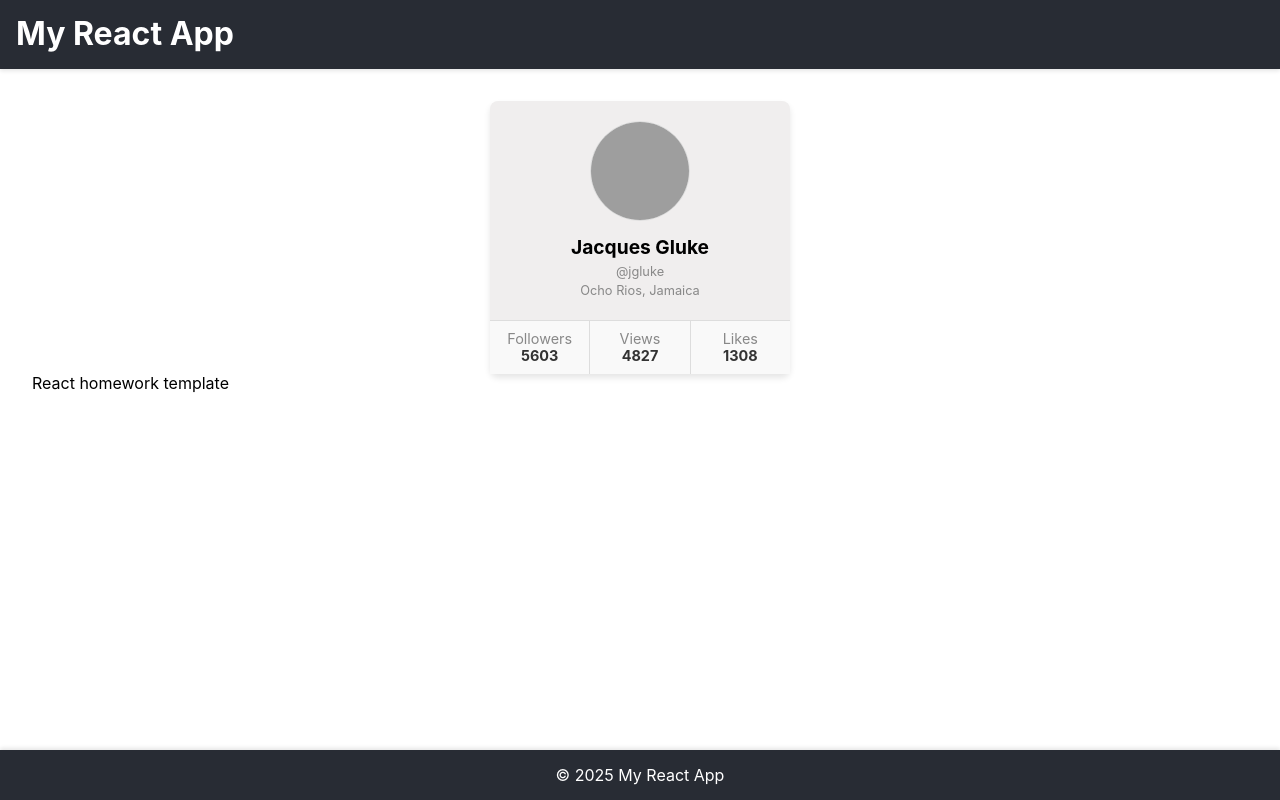
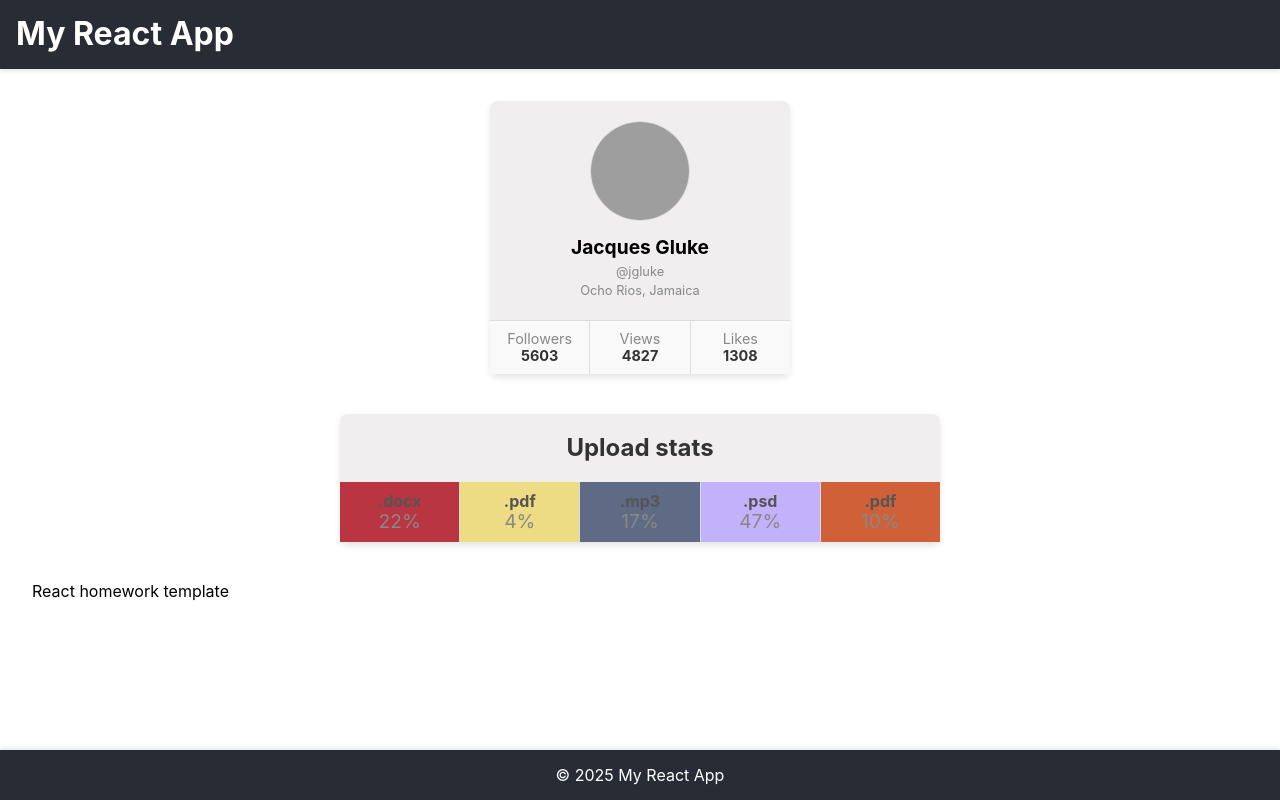
Before and after one commit to Fetivol/React_learning, a React (Create React App) app: page / in a window 1280 px wide. Built offline with nearby package versions, Linux system fonts and the light colour scheme; grey boxes are pictures that could not be loaded.

Commit message:
statistics component

```diff
--- a/src/components/App.jsx
+++ b/src/components/App.jsx
@@ -1,12 +1,14 @@
 import { GlobalStyle } from './GlobalStyle';
 import Layout from './Layout';
-import Profile from './Profile/Profile';
+import Profile from './Profile';
 import { user, friends, transactions, data } from 'data';
+import Statistics from './Statistics';
 
 export const App = () => {
   return (
     <Layout>
       <Profile user={user} />
+      <Statistics data={data} />
       React homework template
       <GlobalStyle />
     </Layout>
--- /dev/null
+++ b/src/components/Profile/index.js
@@ -0,0 +1 @@
+export { default } from './Profile';
--- /dev/null
+++ b/src/components/Statistics/Statistics.jsx
@@ -0,0 +1,30 @@
+import React from 'react';
+import { ListElement, Section } from './Statistics.styled';
+
+function getRandomColor() {
+  const letters = '0123456789ABCDEF';
+  let color = '#';
+  for (let i = 0; i < 6; i++) {
+    color += letters[Math.floor(Math.random() * 16)];
+  }
+  return color;
+}
+
+function Statistics({ data }) {
+  return (
+    <Section>
+      <h2>Upload stats</h2>
+
+      <ul>
+        {data.map(el => (
+          <ListElement key={el.id} bgColor={getRandomColor()}>
+            <span>{el.label}</span>
+            <span>{el.percentage}%</span>
+          </ListElement>
+        ))}
+      </ul>
+    </Section>
+  );
+}
+
+export default Statistics;
--- /dev/null
+++ b/src/components/Statistics/Statistics.styled.jsx
@@ -0,0 +1,55 @@
+import styled from 'styled-components';
+
+export const Section = styled.section`
+  width: 100%;
+  max-width: 600px;
+  margin: 40px auto;
+  padding: 20px 0 0 0;
+  background-color: #f0eeee;
+  box-shadow: 0 4px 6px rgba(0, 0, 0, 0.1);
+  display: flex;
+  flex-direction: column;
+  align-items: center;
+  text-align: center;
+  border-radius: 8px;
+  h2 {
+    margin-bottom: 20px;
+    font-size: 1.5rem;
+    color: #333;
+  }
+  ul {
+    list-style: none;
+    padding: 0;
+    margin: 0;
+    display: flex;
+    justify-content: space-around;
+    width: 100%;
+  }
+`;
+
+export const ListElement = styled.li`
+  background-color: ${props => props.bgColor || '#ccc'};
+  display: flex;
+  flex-direction: column;
+  align-items: center;
+  padding: 10px;
+  flex: 1;
+  border-right: 1px solid #ddd;
+
+  &:last-child {
+    border-right: none;
+  }
+
+  span {
+    color: #555;
+
+    &:first-child {
+      font-size: 1rem;
+      font-weight: bold;
+    }
+    &:last-child {
+      font-size: 1.2rem;
+      color: #888;
+    }
+  }
+`;
--- /dev/null
+++ b/src/components/Statistics/index.js
@@ -0,0 +1 @@
+export { default } from './Statistics';
```
